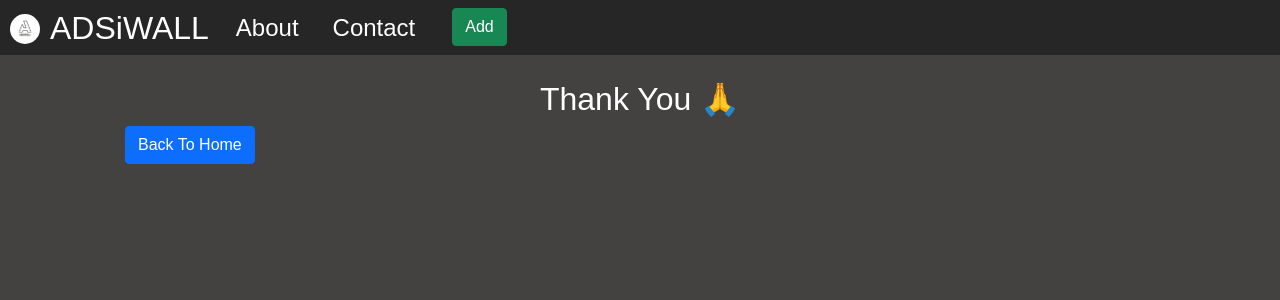
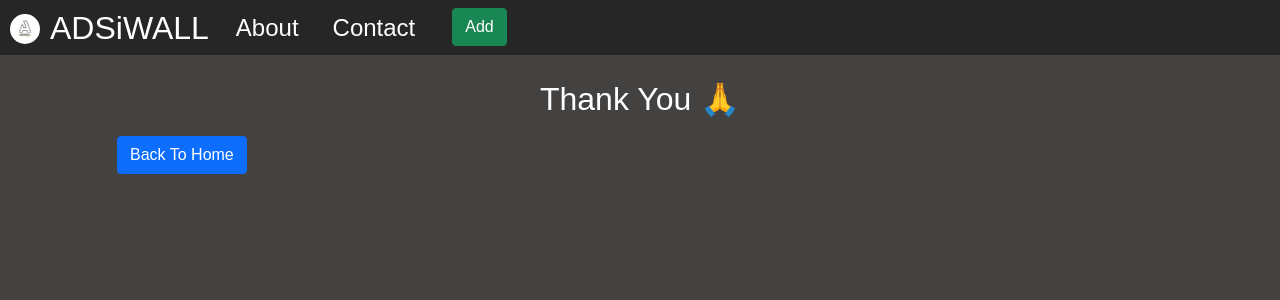
Before and after one commit to NobelRoyP/ADSiWALL-REACT-APP, a React (Create React App) app: page /thanks in a window 1280 px wide. Shown: the top 300 px of the page. Built offline with nearby package versions, Linux system fonts and the light colour scheme.

Commit message:
Update App.css

```diff
--- a/src/App.css
+++ b/src/App.css
@@ -103,7 +103,8 @@ nav a:hover {
     text-align: center;
 }
 .Thanks-area .btn{
-     margin-left: 125px;
+     margin-left: 117px;
+     margin-top: 10px;
 }
 
 .About-area a {
```
